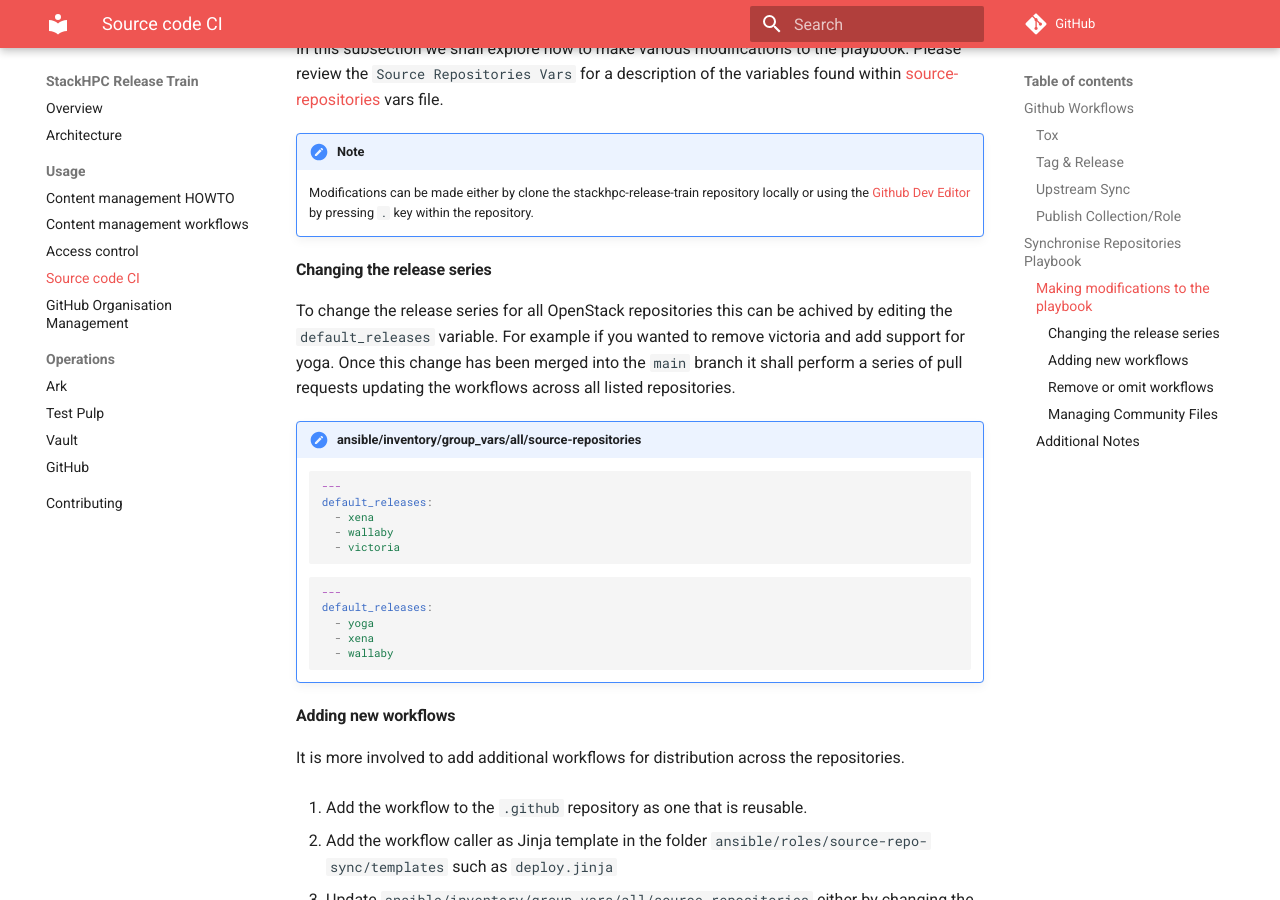
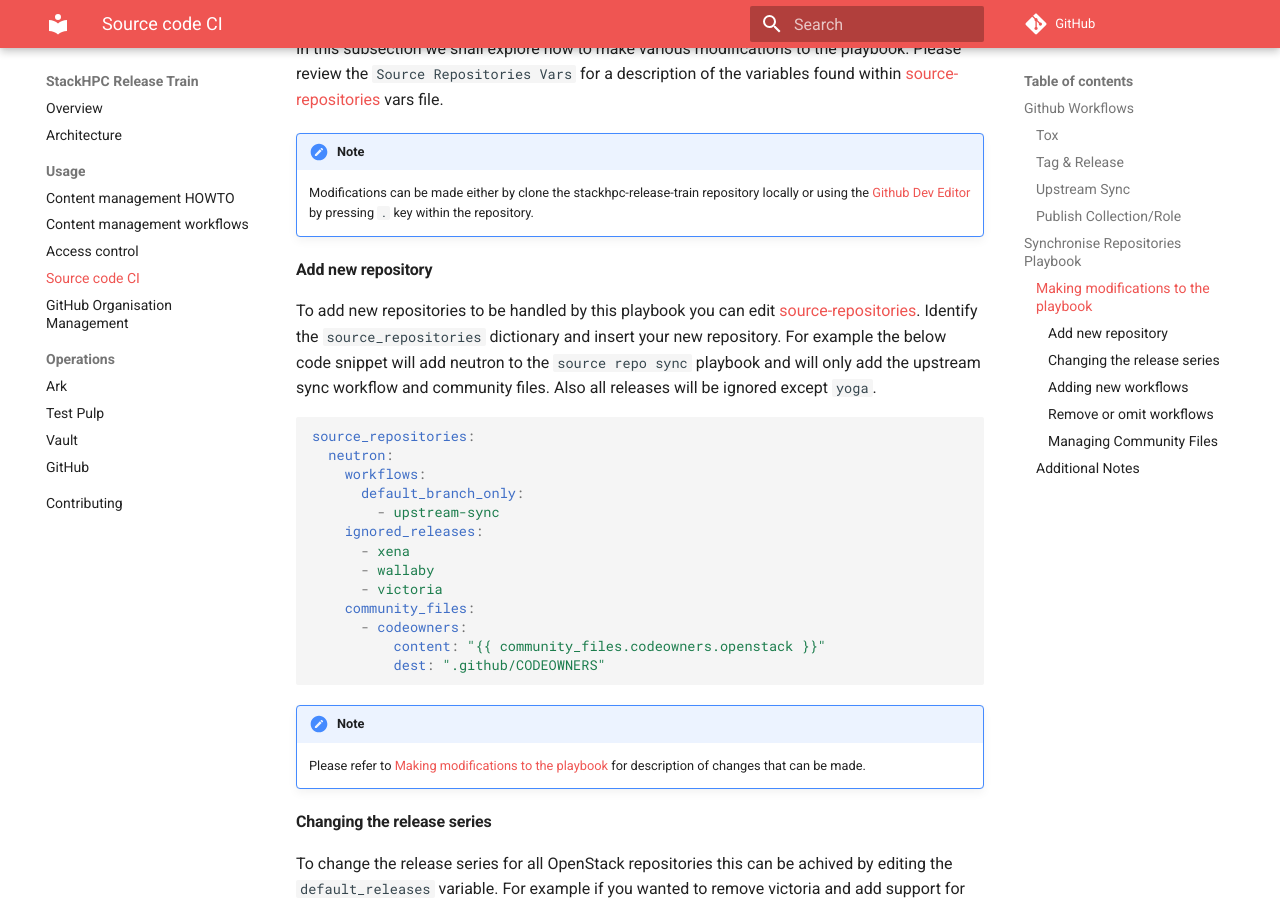
Before and after one commit to stackhpc/stackhpc-release-train, an MkDocs documentation site: the page built from docs/usage/source-code-ci.md, in a window 1280 px wide and 900 px high, scrolled down 3946 px. Built offline with MkDocs 1.6.1 and Material for MkDocs 9.7.7, drawn with Linux system fonts in a browser that asks for light colours; comment, search, counter and statistics services are not loaded.

Commit message:
feat: add documentation on adding new repository

````diff
--- a/docs/usage/source-code-ci.md
+++ b/docs/usage/source-code-ci.md
@@ -148,6 +148,33 @@ Please review the `Source Repositories Vars` for a description of the variables
 
     Modifications can be made either by clone the stackhpc-release-train repository locally or using the [Github Dev Editor](https://github.dev/github/dev) by pressing `.` key within the repository.
 
+#### Add new repository
+
+To add new repositories to be handled by this playbook you can edit [source-repositories](https://github.com/stackhpc/stackhpc-release-train/blob/main/ansible/inventory/group_vars/all/source-repositories).
+Identify the `source_repositories` dictionary and insert your new repository.
+For example the below code snippet will add neutron to the `source repo sync` playbook and will only add the upstream sync workflow and community files.
+Also all releases will be ignored except `yoga`.
+
+```yaml
+source_repositories:
+  neutron:
+    workflows:
+      default_branch_only:
+        - upstream-sync
+    ignored_releases:
+      - xena
+      - wallaby
+      - victoria
+    community_files:
+      - codeowners:
+          content: "{{ community_files.codeowners.openstack }}"
+          dest: ".github/CODEOWNERS"
+```
+
+!!! note
+
+    Please refer to [Making modifications to the playbook](#making-modifications-to-the-playbook) for description of changes that can be made.
+
 #### Changing the release series
 
 To change the release series for all OpenStack repositories this can be achived by editing the `default_releases` variable.
````
